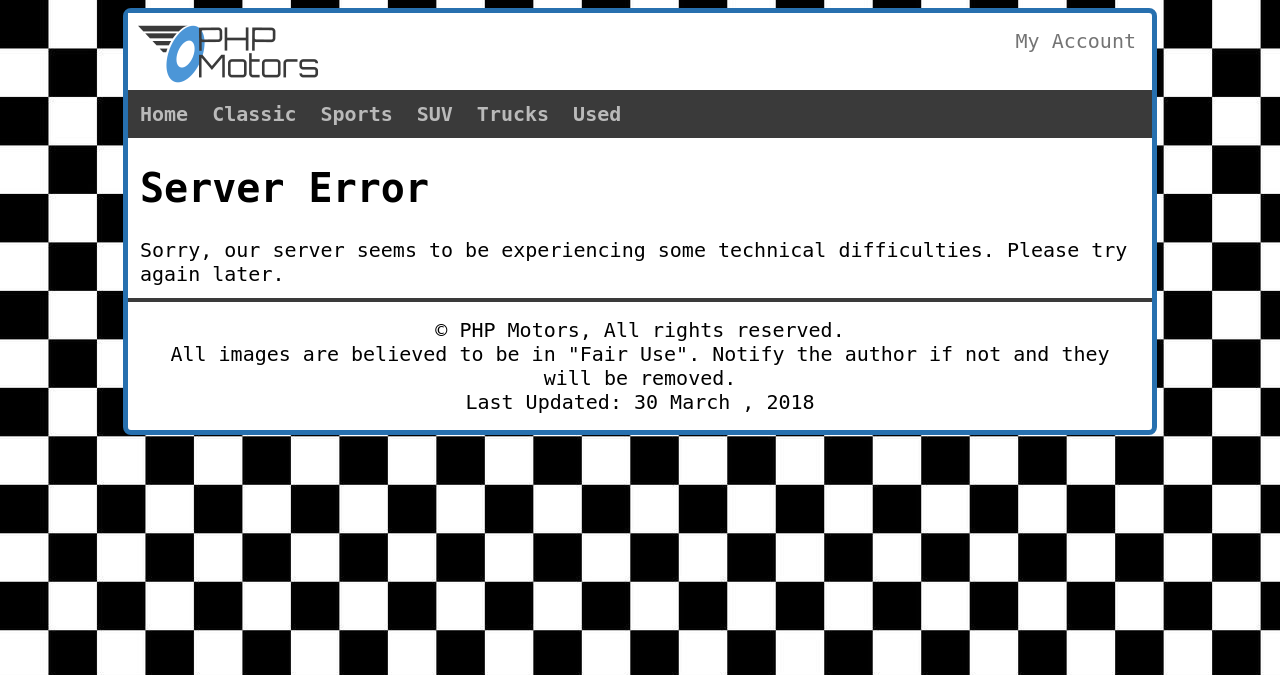
After one commit to katerlloyd/phpmotors, a PHP site: page /views/500.php in a window 1280 px wide. The commit adds this page. Shown: the top 675 px of the page. Run offline with PHP 8.4, Linux system fonts and the light colour scheme.

Commit message:
Added db

```diff
--- a/css/styles.css
+++ b/css/styles.css
@@ -49,13 +49,13 @@ nav a {
 
 nav a:hover {
     color: #3a3a3a;
-    border-top: 3px solid #2c7dc4;
-    border-bottom: 3px solid #2c7dc4;
-    background-color: #2c7dc4;
+    border-top: 3px solid #4c96d7;
+    border-bottom: 3px solid #4c96d7;
+    background-color: #4c96d7;
 }
 
 main {
-    padding: 1px;
+    padding: 0 0.75rem 0.75rem;
 }
 
 #dmc {
--- /dev/null
+++ b/views/500.php
@@ -0,0 +1,24 @@
+<!DOCTYPE html>
+<html lang="en-US">
+    <head>
+        <meta charset="UTF-8">
+        <meta name="viewport" content="width=device-width, initial-scale=1.0">
+        <title>Server Error | PHP Motors</title>
+        <link rel="stylesheet" href="/phpmotors/css/styles.css" type="text/css" media="screen">
+    </head>
+    <body>
+        <header>
+           <?php require $_SERVER['DOCUMENT_ROOT'].'/phpmotors/snippets/header.php'; ?>
+        </header>
+        <nav>
+            <?php require $_SERVER['DOCUMENT_ROOT'].'/phpmotors/snippets/nav.php'; ?>
+        </nav>
+        <main>
+            <h1>Server Error</h1>
+            <p>Sorry, our server seems to be experiencing some technical difficulties. Please try again later.
+        </main>
+        <footer>
+            <?php require $_SERVER['DOCUMENT_ROOT'].'/phpmotors/snippets/footer.php'; ?>
+        </footer>
+    </body>
+</html>
```
Also changed, not shown: library/connections.php (added, +23 -0 lines), sql/enhancement2.sql (added, +8 -0 lines).
